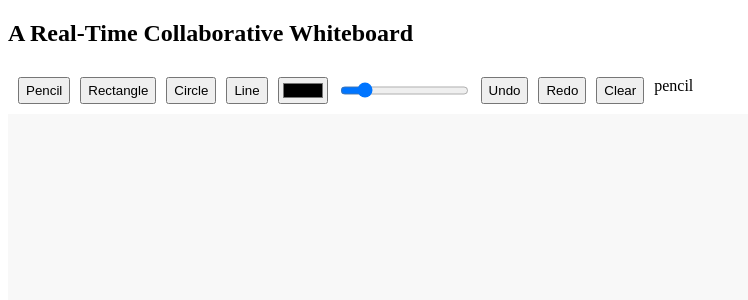
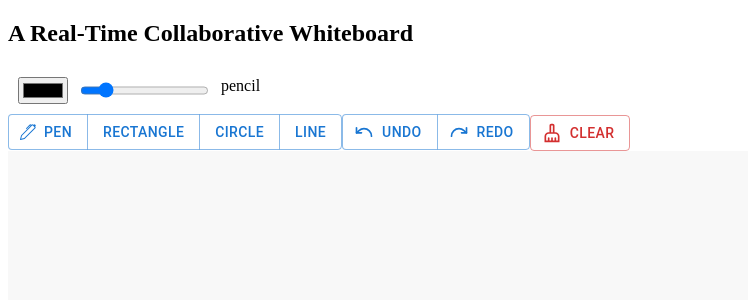
Before and after one commit to pramodboda/collaborative-whiteboard, a React (Vite) app in the folder client/: page / in a window 1280 px wide. Shown: the top 300 px of the page, without its empty margins (0-748 px from the left). Built offline with nearby package versions, Linux system fonts and the light colour scheme; no server answers.

Commit message:
Updating UI

```diff
--- a/client/package.json
+++ b/client/package.json
@@ -10,10 +10,14 @@
     "preview": "vite preview"
   },
   "dependencies": {
+    "@emotion/react": "^11.14.0",
+    "@emotion/styled": "^11.14.1",
+    "@mui/material": "^9.0.1",
     "lodash.throttle": "^4.1.1",
     "perfect-freehand": "^1.2.3",
     "react": "^19.2.6",
     "react-dom": "^19.2.6",
+    "react-icons": "^5.6.0",
     "socket.io-client": "^4.8.3",
     "zustand": "^5.0.13"
   },
--- a/client/src/components/Toolbar.tsx
+++ b/client/src/components/Toolbar.tsx
@@ -2,6 +2,14 @@
 
 import { socket } from "../hooks/useSocket";
 import { useBoardStore } from "../store/boardStore";
+
+import ButtonGroup from "@mui/material/ButtonGroup";
+import Button from "@mui/material/Button";
+
+import { BsPen } from "react-icons/bs";
+import { LuUndo } from "react-icons/lu";
+import { LuRedo } from "react-icons/lu";
+import { MdOutlineCleaningServices } from "react-icons/md";
 
 const roomId = "room-1";
 
@@ -39,12 +47,14 @@ const Toolbar = () => {
       element: restored,
     });
   };
+
   const handleClearBoard = () => {
     clearBoard();
     socket.emit("clear-board", roomId);
   };
 
   return (
+    <div>
       <div
         style={{
           display: "flex",
@@ -57,13 +67,14 @@ const Toolbar = () => {
           zIndex: 1000,
         }}
       >
-      <button onClick={() => setTool("pencil")}>Pencil</button>
+        {/*
+        <button onClick={() => setTool("pencil")}>pencil</button>
 
         <button onClick={() => setTool("rectangle")}>Rectangle</button>
 
         <button onClick={() => setTool("circle")}>Circle</button>
 
-      <button onClick={() => setTool("line")}>Line</button>
+        <button onClick={() => setTool("line")}>Line</button> */}
 
         <input
           type="color"
@@ -79,12 +90,49 @@ const Toolbar = () => {
           onChange={(e) => setSize(Number(e.target.value))}
         />
 
-      <button onClick={handleUndo}>Undo</button>
-
-      <button onClick={handleRedo}>Redo</button>
-      <button onClick={handleClearBoard}>Clear</button>
+        {/* <button onClick={handleUndo}>Undo</button> */}
+        {/* <button onClick={handleRedo}>Redo</button> */}
+        {/* <button onClick={handleClearBoard}>Clear</button> */}
 
         <div>{tool}</div>
+      </div>
+      <ButtonGroup>
+        <Button
+          aria-label="pen"
+          onClick={() => setTool("pencil")}
+          startIcon={<BsPen style={{ fontSize: "1rem", fontWeight: "bold" }} />}
+        >
+          Pen
+        </Button>
+        <Button aria-label="rectangle" onClick={() => setTool("rectangle")}>
+          Rectangle
+        </Button>
+
+        <Button aria-label="circle" onClick={() => setTool("circle")}>
+          Circle
+        </Button>
+
+        <Button aria-label="line" onClick={() => setTool("line")}>
+          Line
+        </Button>
+      </ButtonGroup>
+      <ButtonGroup>
+        <Button aria-label="undo" onClick={handleUndo} startIcon={<LuUndo />}>
+          Undo
+        </Button>
+        <Button aria-label="redo" onClick={handleRedo} startIcon={<LuRedo />}>
+          Redo
+        </Button>
+      </ButtonGroup>
+      <Button
+        variant="outlined"
+        color="error"
+        aria-label="clear-board"
+        onClick={handleClearBoard}
+        startIcon={<MdOutlineCleaningServices />}
+      >
+        Clear
+      </Button>
     </div>
   );
 };
```
Also changed, not shown: 1 other file (tests, documents, lock files or other folders). Lines whose indentation alone changed are shown as unchanged.
